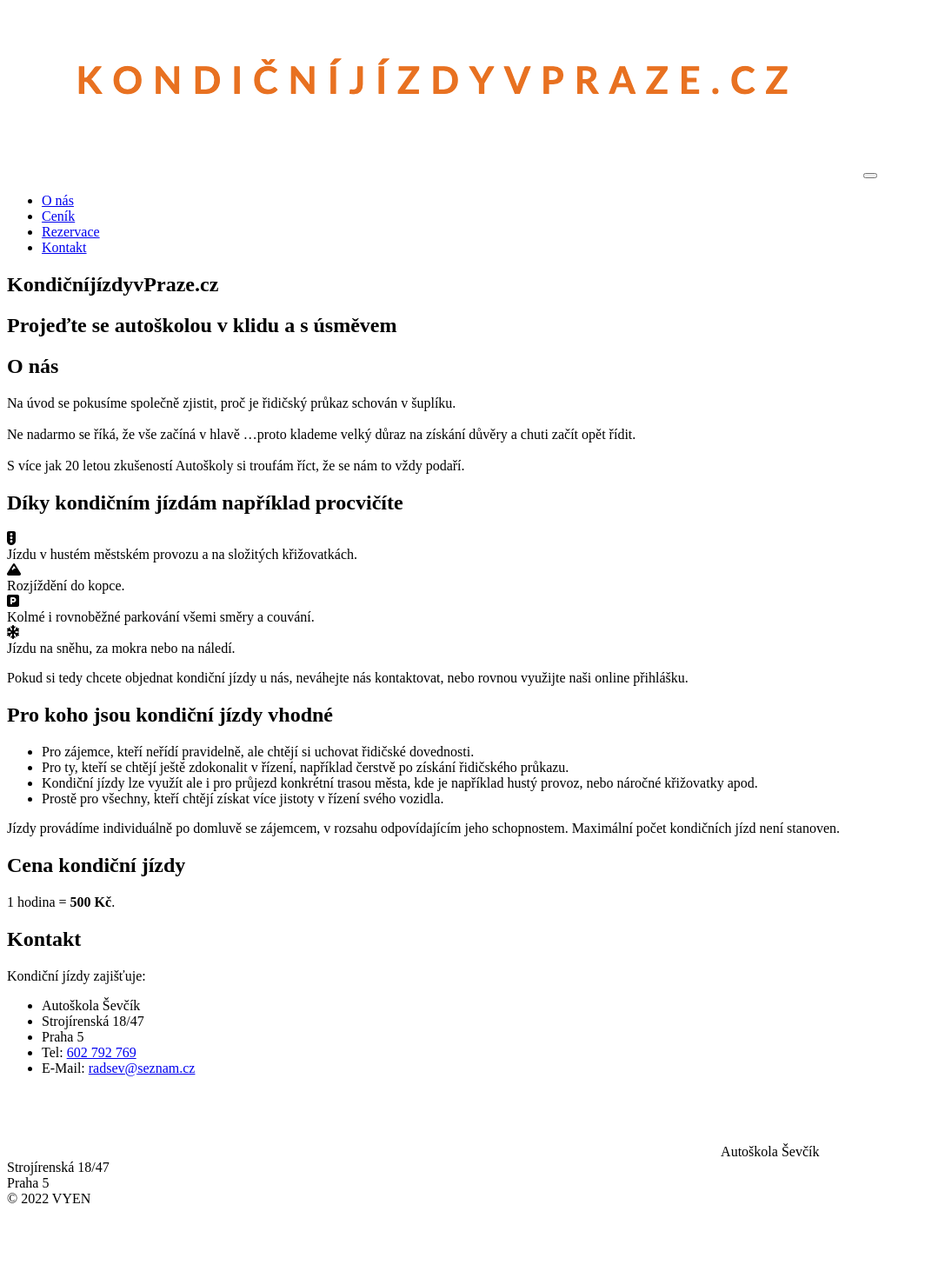
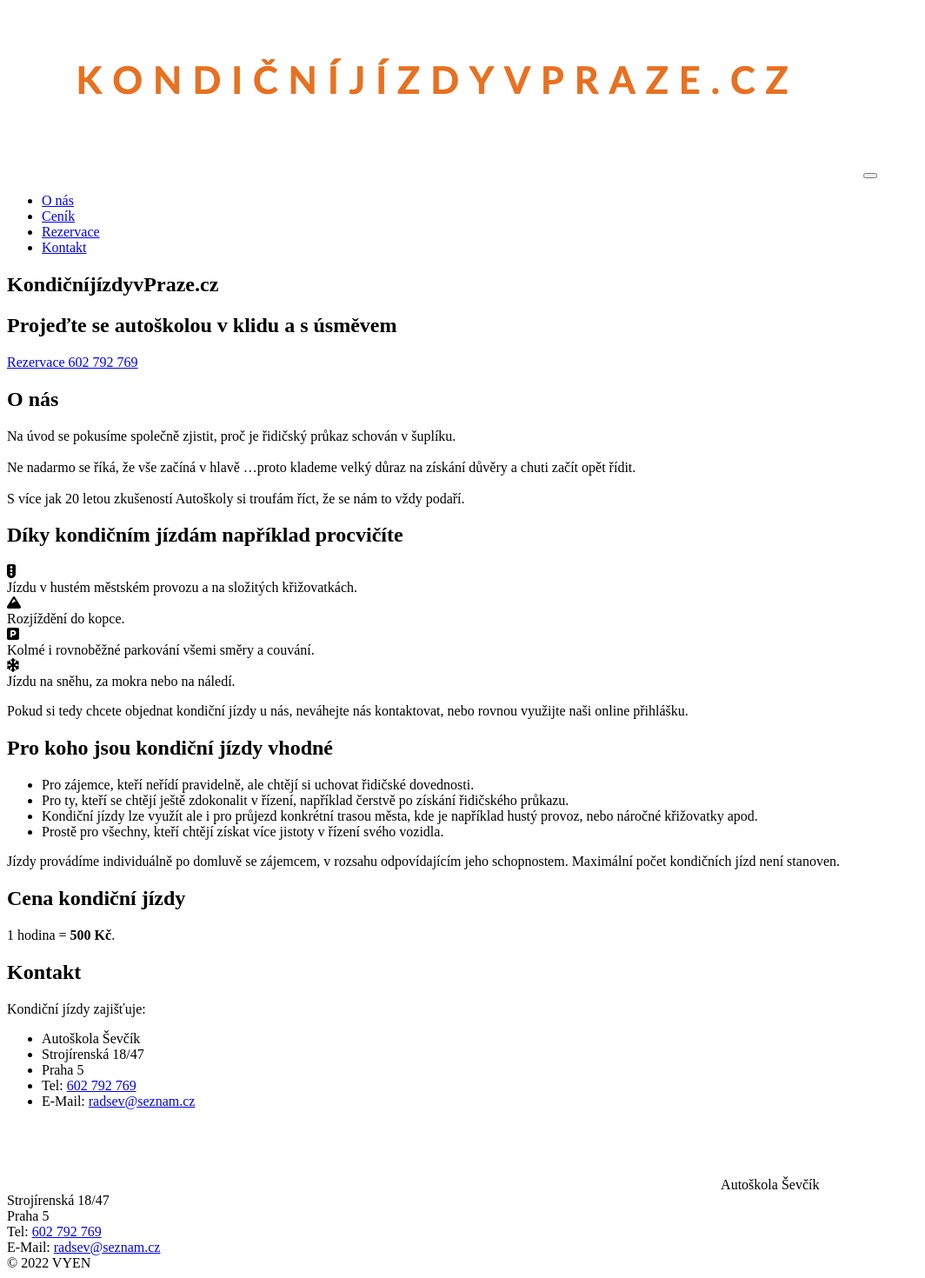
Before and after one commit to jakubenglicky/kondicnijizdyvprazecz, a Nuxt app: page / in a window 1280 px wide. Shown: the part 28-1498 px from the top of the page at 87% size, without its empty margins (0-1064 px from the left). Before the commit the page ends 1424 px from the top, so only its background shows below. Built offline with nearby package versions, Linux system fonts and the light colour scheme; a web font is replaced by a local one.

Commit message:
Kosmetika

```diff
--- a/assets/less/components/footer.less
+++ b/assets/less/components/footer.less
@@ -9,4 +9,7 @@ footer {
             color: black;
         }
     }
+    .copy {
+        margin-top: auto;
+    }
 }
--- a/assets/less/layout.less
+++ b/assets/less/layout.less
@@ -32,6 +32,16 @@ h2 {
     margin-bottom: 20px;
 }
 
+.button {
+    border: 1px solid white;
+    color: white;
+    display: inline-block;
+    font-weight: 700;
+    text-decoration: none;
+    margin-top: 30px;
+    padding: 7px 15px;
+}
+
 img {
     border: none;
     max-width: 100%;
@@ -55,7 +65,7 @@ section {
     padding: 0;
     .container {
         display: grid;
-        min-height: calc(100vh - 79.99px);
+        min-height: calc(80vh - 79.99px);
     }
     h1 {
         font-size: 2.8em;
@@ -90,6 +100,20 @@ section {
     }
 }
 
+#cenik {
+    background-color: rgba(232, 113, 33, .15);
+}
+
+#kontakt {
+    p {
+        margin-bottom: 5px;
+    }
+    ul {
+        list-style: none;
+        padding-left: 0;
+    }
+}
+
 .bg-image {
     background-size: cover;
     background-repeat: no-repeat;
--- a/assets/less/utilities.less
+++ b/assets/less/utilities.less
@@ -4,6 +4,10 @@
 
 .u-hidden {
     display: none !important;
+}
+
+.u-grid {
+    display: grid !important;
 }
 
 .u-left {
--- a/components/Footer.vue
+++ b/components/Footer.vue
@@ -5,11 +5,13 @@
                 <div class="col-md-4">
                     <img src="/img/logoWhite.png">
                     Autoškola Ševčík<br>
-                    Strojírenská 18/47 <br>
-                    Praha 5
+                    Strojírenská 18/47<br>
+                    Praha 5<br>
+                    Tel: <a href="tel:602 792 769">602 792 769</a><br>
+                    E-Mail: <a href="mailto:radsev@seznam.cz">radsev@seznam.cz</a><br>
                 </div>
                 <div class="col-md-4"></div>
-                <div class="col-md-4">
+                <div class="col-md-4 u-grid">
                     <div class="copy">© {{ new Date().getFullYear() }} VYEN</div>
                 </div>
             </div>
--- a/pages/index.vue
+++ b/pages/index.vue
@@ -5,6 +5,7 @@
         <div class="u-center u-m-auto u-xs-smaller">
           <h1>KondičníjízdyvPraze.cz</h1>
           <h2>Projeďte se autoškolou v klidu a s úsměvem</h2>
+          <a href="tel:+420602792769" class="button">Rezervace 602&nbsp;792&nbsp;769</a>
         </div>
       </div>
     </section>
@@ -63,7 +64,7 @@ online přihlášku.</p>
       <div class="container">
         <div class="row">
           <div class="col-md-8 u-m-auto u-center">
-            <h2 data-aos="fade-roght" data-aos-delay="200">Pro koho jsou kondiční jízdy vhodné</h2>
+            <h2 data-aos="fade-right" data-aos-delay="200">Pro koho jsou kondiční jízdy vhodné</h2>
             <div  data-aos="fade-up" data-aos-delay="200">
               <ul>
                 <li>Pro zájemce, kteří neřídí pravidelně, ale chtějí si uchovat řidičské dovednosti.</li>
@@ -82,7 +83,7 @@ online přihlášku.</p>
       <div class="container">
         <div class="row">
           <div class="col-md-8 u-m-auto u-center">
-            <h2 data-aos="fade-roght" data-aos-delay="200">Cena kondiční jízdy</h2>
+            <h2 data-aos="fade-right" data-aos-delay="200">Cena kondiční jízdy</h2>
             <div  data-aos="fade-up" data-aos-delay="200">
               <p>1 hodina = <b>500 Kč</b>.</p>
             </div>
@@ -95,7 +96,7 @@ online přihlášku.</p>
       <div class="container">
         <div class="row">
           <div class="col-md-8 u-m-auto u-center">
-            <h2 data-aos="fade-roght" data-aos-delay="200">Kontakt</h2>
+            <h2 data-aos="fade-right" data-aos-delay="200">Kontakt</h2>
             <div  data-aos="fade-up" data-aos-delay="200">
               <p>Kondiční jízdy zajišťuje:</p>
               <ul>
```
